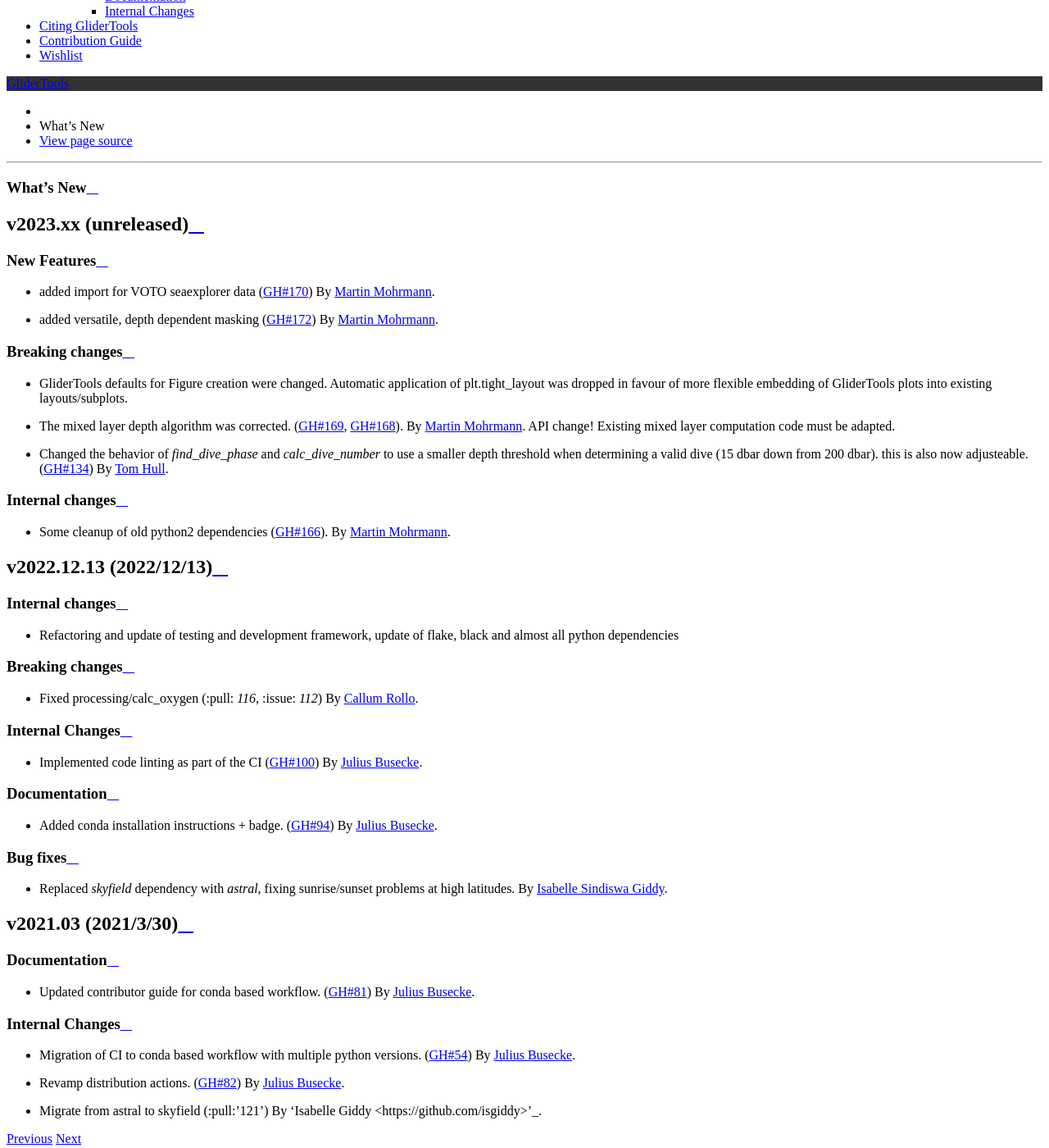
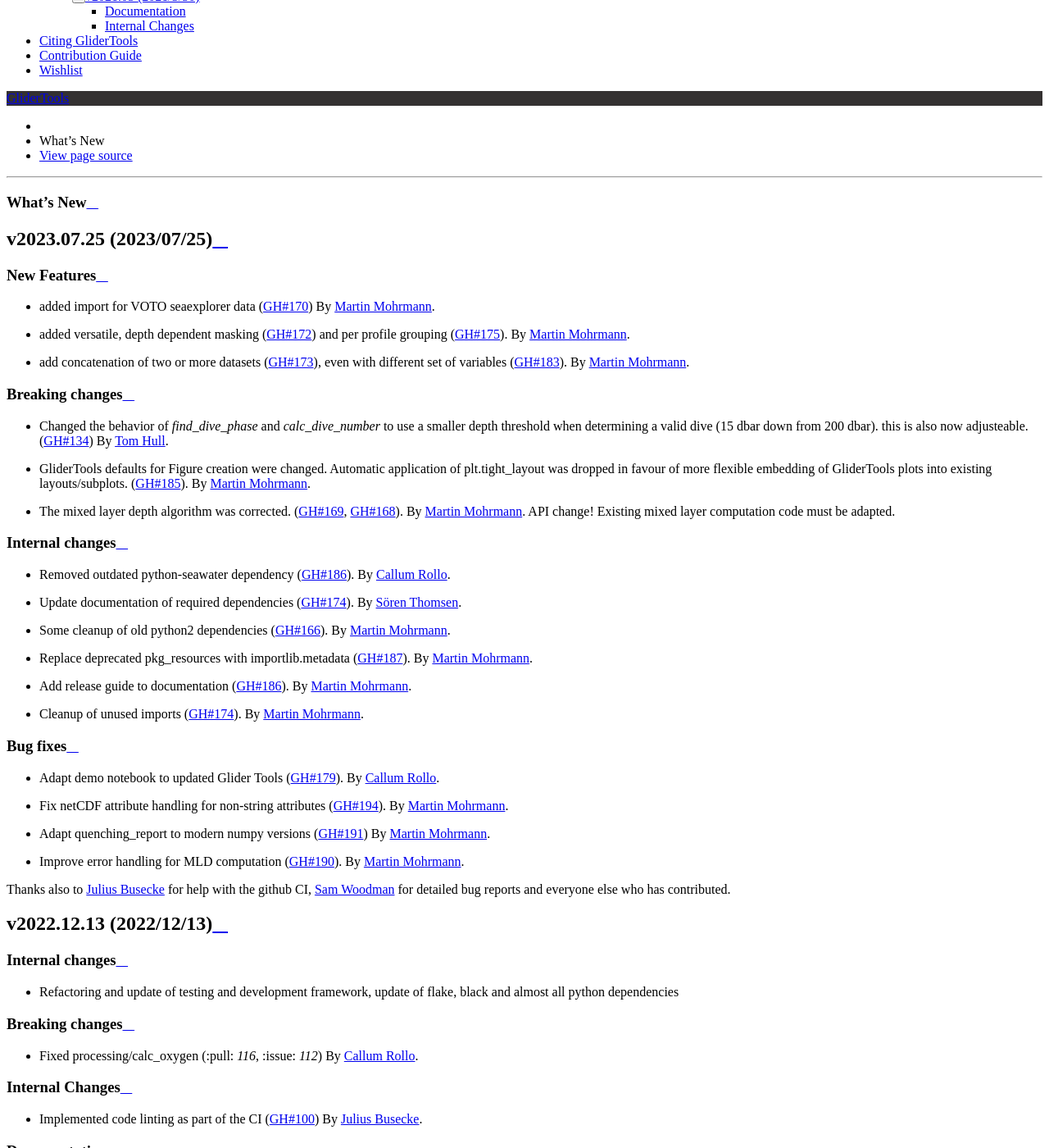
Before and after one commit to GliderToolsCommunity/GliderTools, a Sphinx documentation site: the page built from docs/whats-new.rst, in a window 1280 px wide and 1400 px high, scrolled down 982 px. Shown: the whole window at 82% size. Built offline with Sphinx 7.4.7 and the Read the Docs theme 2.0.0, drawn with Linux system fonts in a browser that asks for light colours; some of the changed text lies outside the part shown.

Commit message:
Update whats-new.rst

```diff
--- a/docs/whats-new.rst
+++ b/docs/whats-new.rst
@@ -24,25 +24,40 @@
     - Dark count corrections for optical sensors(:pull:'110'). By 'Isabelle Giddy <https://github.com/isgiddy>'_.
 
 
-v2023.xx (unreleased)
+v2023.07.25 (2023/07/25)
 ------------------------
 
-.. _whats-new.2023.xx:
+.. _whats-new.2023.07.25:
 
 New Features
 ~~~~~~~~~~~~
 - added import for VOTO seaexplorer data (:pull:`170`) By `Martin Mohrmann <https://github.com/MartinMohrmann>`_.
-- added versatile, depth dependent masking (:pull:`172`) By `Martin Mohrmann <https://github.com/MartinMohrmann>`_.
+- added versatile, depth dependent masking (:pull:`172`) and per profile grouping (:pull:`175`). By `Martin Mohrmann <https://github.com/MartinMohrmann>`_.
+- add concatenation of two or more datasets (:pull:`173`), even with different set of variables (:pull:`183`). By `Martin Mohrmann <https://github.com/MartinMohrmann>`_.
 
 Breaking changes
 ~~~~~~~~~~~~~~~~
-- GliderTools defaults for Figure creation were changed. Automatic application of plt.tight_layout was dropped in favour of more flexible embedding of GliderTools plots into existing layouts/subplots.
+- Changed the behavior of `find_dive_phase` and `calc_dive_number` to use a smaller depth threshold when determining a valid dive (15 dbar down from 200 dbar).  this is also now adjusteable. (:pull:`134`) By `Tom Hull <https://github.com/tomhull>`_.
+- GliderTools defaults for Figure creation were changed. Automatic application of plt.tight_layout was dropped in favour of more flexible embedding of GliderTools plots into existing layouts/subplots. (:pull:`185`). By `Martin Mohrmann <https://github.com/MartinMohrmann>`_.
 - The mixed layer depth algorithm was corrected. (:pull:`169`, :issue:`168`). By `Martin Mohrmann <https://github.com/MartinMohrmann>`_. API change! Existing mixed layer computation code must be adapted.
-- Changed the behavior of `find_dive_phase` and `calc_dive_number` to use a smaller depth threshold when determining a valid dive (15 dbar down from 200 dbar).  this is also now adjusteable. (:pull:`134`) By `Tom Hull <https://github.com/tomhull>`_.
 
 Internal changes
 ~~~~~~~~~~~~~~~~
+- Removed outdated python-seawater dependency (:pull:`186`). By `Callum Rollo <https://github.com/callumrollo>`_.
+- Update documentation of required dependencies (:pull:`174`). By `Sören Thomsen <https://github.com/soerenthomsen>`_.
 - Some cleanup of old python2 dependencies (:pull:`166`). By `Martin Mohrmann <https://github.com/MartinMohrmann>`_.
+- Replace deprecated pkg_resources with importlib.metadata (:pull:`187`). By `Martin Mohrmann <https://github.com/MartinMohrmann>`_.
+- Add release guide to documentation (:pull:`186`). By `Martin Mohrmann <https://github.com/MartinMohrmann>`_.
+- Cleanup of unused imports (:pull:`174`). By `Martin Mohrmann <https://github.com/MartinMohrmann>`_.
+
+Bug fixes
+~~~~~~~~~
+- Adapt demo notebook to updated Glider Tools (:pull:`179`). By `Callum Rollo <https://github.com/callumrollo>`_.
+- Fix netCDF attribute handling for non-string attributes (:pull:`194`). By `Martin Mohrmann <https://github.com/MartinMohrmann>`_.
+- Adapt quenching_report to modern numpy versions (:pull:`191`) By `Martin Mohrmann <https://github.com/MartinMohrmann>`_.
+- Improve error handling for MLD computation (:pull:`190`). By `Martin Mohrmann <https://github.com/MartinMohrmann>`_.
+
+Thanks also to `Julius Busecke <https://github.com/jbusecke>`_ for help with the github CI, `Sam Woodman <https://github.com/smwoodman>`_ for detailed bug reports and everyone else who has contributed.
 
 
 v2022.12.13 (2022/12/13)
```
